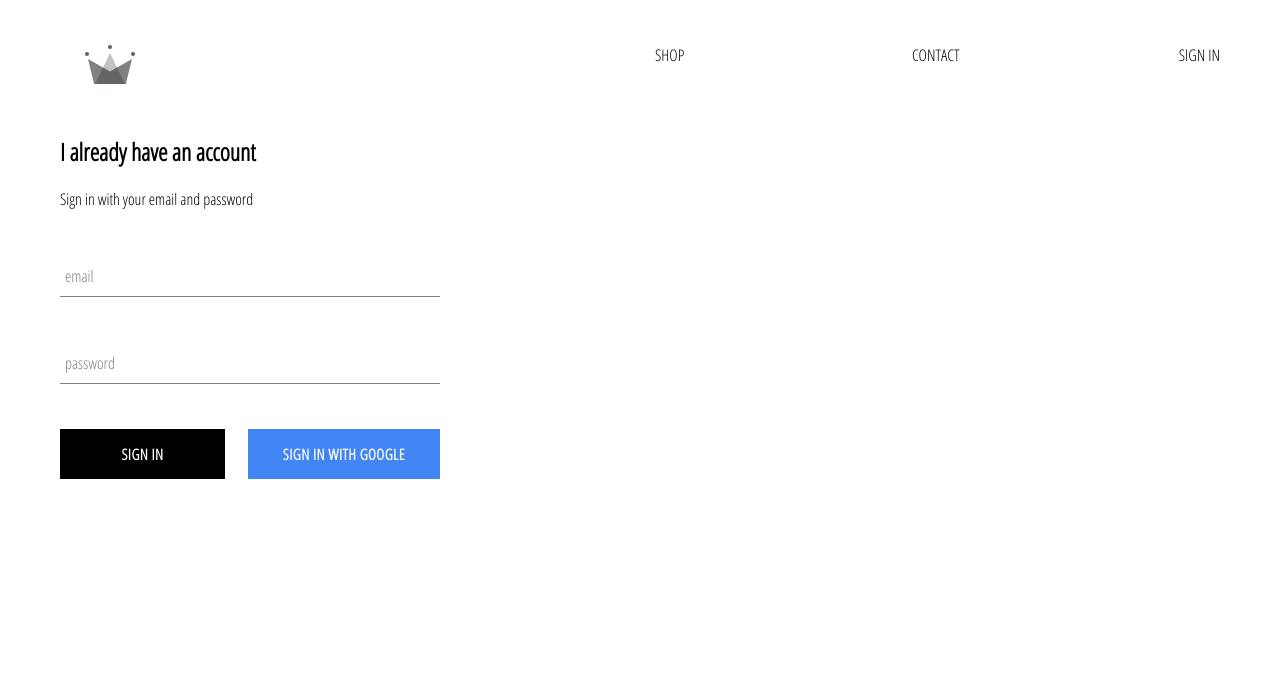
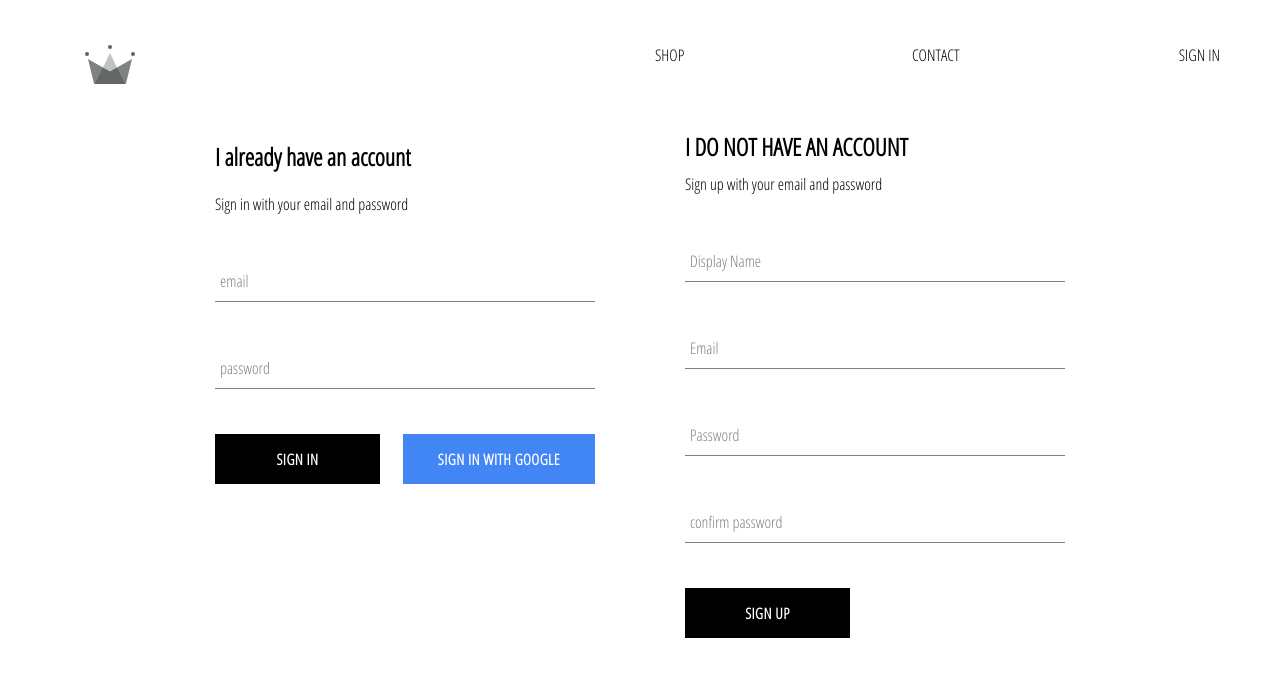
Before and after one commit to bitbeckers/crwn-clothing, a React (Create React App) app: page /signin in a window 1280 px wide. Shown: the top 676 px of the page. Built offline with nearby package versions, Linux system fonts and the light colour scheme; no server answers.

Commit message:
implemented firebase utils, store auth

```diff
--- a/package.json
+++ b/package.json
@@ -6,7 +6,6 @@
     "@testing-library/jest-dom": "^5.11.4",
     "@testing-library/react": "^11.1.0",
     "@testing-library/user-event": "^12.1.10",
-    "firebase": "^8.2.4",
     "node-sass": "4.14.1",
     "react": "^17.0.1",
     "react-dom": "^17.0.1",
--- a/src/App.js
+++ b/src/App.js
@@ -5,7 +5,7 @@
 import ShopPage from "./pages/shop/shop.component";
 import SignInAndSignUp from './pages/sign-in-and-sign-up/sign-in-and-sign-up.component';
 import Header from './components/header/header.component';
-import { auth } from './firebase/firebase.utils';
+import { auth, createUserProfileDocument } from './firebase/firebase.utils';
 
 class App extends React.Component {
 
@@ -17,17 +17,29 @@
     }
   }
 
-  unsibscribeFromAuth = null;
+  unsubscribeFromAuth = null;
 
   componentDidMount(){
-    auth.onAuthStateChanged(user => {
-      this.setState({currentUser: user});
-      console.log(user)
+    this.unsubscribeFromAuth = auth.onAuthStateChanged(async userAuth => {
+      if (userAuth) {
+        const userRef = await createUserProfileDocument(userAuth);
+
+        userRef.onSnapshot(snapShot => {
+          this.setState({
+            currentUser: snapShot.id,
+            ...snapShot.data(),
+          })
+        }, () => {
+          console.log(this.state)
+        })
+      } else {
+        this.setState({currentUser: userAuth});
+      }
     })
   }
 
   componentWillUnmount() {
-    this.unsibscribeFromAuth();
+    this.unsubscribeFromAuth();
   }
 
   render() {return (
--- /dev/null
+++ b/src/components/sign-up/sign-up.component.jsx
@@ -0,0 +1,98 @@
+import React from "react";
+
+import FormInput from "../form-input/form-input.component";
+import CustomButton from "../custom-button/custom-button.component";
+
+import { auth, createUserProfileDocument } from "../../firebase/firebase.utils";
+
+import "./sign-up.styles.scss";
+
+class SignUp extends React.Component {
+  constructor() {
+    super();
+
+    this.state = {
+      displayName: "",
+      email: "",
+      password: "",
+      confirmPassword: "",
+    };
+  }
+
+  handleSubmit = async (event) => {
+    event.preventDefault();
+    const { displayName, email, password, confirmPassword } = this.state;
+    if (password !== confirmPassword) {
+      alert("passwords don't match");
+      return;
+    }
+
+    try {
+      const { user } = await auth.createUserWithEmailAndPassword(email, password);
+
+      await createUserProfileDocument(user, { displayName });
+
+      this.setState({
+        displayName: "",
+        email: "",
+        password: "",
+        confirmPassword: "",
+      });
+    } catch (err) {
+      console.error(err);
+    }
+  };
+
+  handleChange = (event) => {
+    const { name, value } = event.target;
+
+    this.setState({ [name]: value });
+  };
+
+  render() {
+    const { displayName, email, password, confirmPassword } = this.state;
+    return (
+      <div className="sign-up">
+        <h2 className="title"> I DO NOT HAVE AN ACCOUNT</h2>
+        <span>Sign up with your email and password</span>
+        <form className="sign-up-form" onSubmit={this.handleSubmit}>
+          <FormInput
+            type="text"
+            name="displayName"
+            value={displayName}
+            handleChange={this.handleChange}
+            label="Display Name"
+            required
+          />
+          <FormInput
+            type="email"
+            name="email"
+            value={email}
+            handleChange={this.handleChange}
+            label="Email"
+            required
+          />
+          <FormInput
+            type="password"
+            name="password"
+            value={password}
+            handleChange={this.handleChange}
+            label="Password"
+            required
+          />
+          <FormInput
+            type="password"
+            name="confirmPassword"
+            value={confirmPassword}
+            handleChange={this.handleChange}
+            label="confirm password"
+            required
+          />
+          <CustomButton type="submit">Sign up</CustomButton>
+        </form>
+      </div>
+    );
+  }
+}
+
+export default SignUp;
--- /dev/null
+++ b/src/components/sign-up/sign-up.styles.scss
@@ -0,0 +1,9 @@
+.sign-up {
+  display: flex;
+  flex-direction: column;
+  width: 380px;
+
+  .title {
+    margin: 10px 0;
+  }
+}
--- a/src/firebase/firebase.utils.js
+++ b/src/firebase/firebase.utils.js
@@ -14,6 +14,33 @@
   measurementId: "G-K79B7CF9DR",
 };
 
+export const createUserProfileDocument = async (userAuth, additionalData) => {
+    if(!userAuth) return;
+    console.log("creating user profile document")
+    console.log(userAuth);
+    const userRef = firestore.doc(`users/${userAuth.uid}`);
+    const snapShot = await userRef.get();
+    console.log('getting user ref')
+    if(!snapShot.exists){
+        console.log('snapshot does no');
+        const { displayName, email } = userAuth;
+        const createdAt = new Date();
+
+        try{
+            await userRef.set({
+                displayName,
+                email,
+                createdAt,
+                ...additionalData,
+            })
+        } catch(err) {
+            console.log('error creating user', err.message);
+        }
+    }
+
+    return userRef;
+}
+
 firebase.initializeApp(firebaseConfig);
 
 export const auth = firebase.auth();
--- a/src/pages/sign-in-and-sign-up/sign-in-and-sign-up.component.jsx
+++ b/src/pages/sign-in-and-sign-up/sign-in-and-sign-up.component.jsx
@@ -1,10 +1,12 @@
 import React from 'react';
 import SignIn from '../../components/sign-in/sign-in.component';
+import SignUp from '../../components/sign-up/sign-up.component';
 import './sign-in-and-sign-up.styles.scss';
 
 const SignInAndSignUp = () => (
     <div className='sign-in-and-sign-up'>
         <SignIn />
+        <SignUp />
     </div>
 )
 
--- a/src/pages/sign-in-and-sign-up/sign-in-and-sign-up.styles.scss
+++ b/src/pages/sign-in-and-sign-up/sign-in-and-sign-up.styles.scss
@@ -0,0 +1,6 @@
+.sign-in-and-sign-up {
+  width: 850px;
+  display: flex;
+  justify-content: space-between;
+  margin: 30px auto;
+}
```
Also changed, not shown: 2 other files (tests, documents, lock files or other folders).
